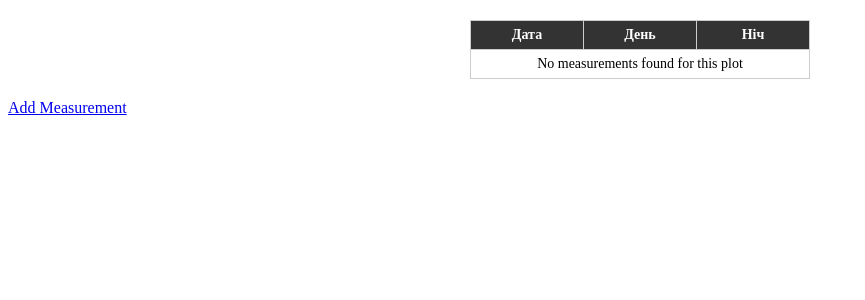
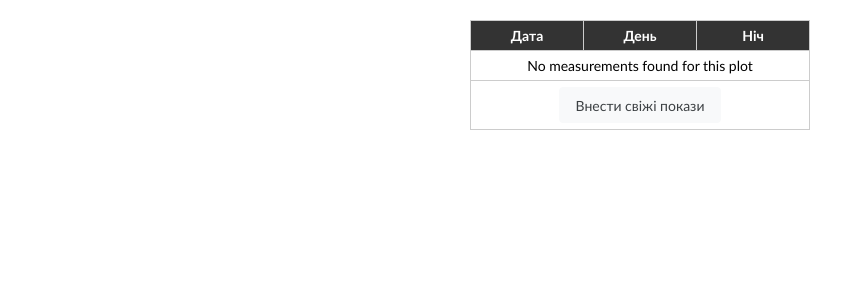
Before and after one commit to dimbaida/veteran, a Django app: page /electricity/measurements/ in a window 1280 px wide. Shown: the top 300 px of the page, without its empty margins (0-865 px from the left). Run offline with Django 5.2, Linux system fonts and the light colour scheme; the visitor is signed in with stand-in values (Sample User, id 1); data that the repository does not hold is empty.

Commit message:
added button

```diff
--- a/veteran/electricity/static/css/styles.css
+++ b/veteran/electricity/static/css/styles.css
@@ -5,6 +5,7 @@ table {
     margin: 20px auto; /* Center align table */
     border-collapse: collapse;
     font-size: 14px; /* Smaller font size */
+    font-family: Trebuchet MS;
     border: 1px solid #ccc;
 }
 
@@ -44,6 +45,36 @@ th, td {
     text-align: center;
 }
 
+.button {
+  background-color: #f8f9fa;
+  border: 1px solid #f8f9fa;
+  border-radius: 4px;
+  color: #3c4043;
+  cursor: pointer;
+  font-family: Trebuchet MS, sans-serif;
+  font-size: 14px;
+  height: 36px;
+  line-height: 27px;
+  min-width: 54px;
+  padding: 0 16px;
+  text-align: center;
+  user-select: none;
+  -webkit-user-select: none;
+  touch-action: manipulation;
+  white-space: pre;
+}
+
+.button:hover {
+  border-color: #dadce0;
+  box-shadow: rgba(0, 0, 0, .1) 0 1px 1px;
+  color: #202124;
+}
+
+.button:focus {
+  border-color: #4285f4;
+  outline: none;
+}
+
 /* Responsive table */
 @media screen and (max-width: 800px) {
     table {
--- a/veteran/electricity/templates/measurements.html
+++ b/veteran/electricity/templates/measurements.html
@@ -36,12 +36,17 @@
         </tr>
         {% empty %}
         <tr>
-            <td colspan="5">No measurements found for this plot</td>
+            <td colspan="3">No measurements found for this plot</td>
         </tr>
         {% endfor %}
+        <tr>
+            <td colspan="3">
+                <button onclick="location.href = '{% url 'electricity:measurements_add' %}'" class="button" role="button">Внести свіжі покази</button>
+            </td>
+        </tr>
     </tbody>
 </table>
-<a href="{% url 'electricity:measurements_add' %}">Add Measurement</a>
+
 
 </body>
 </html>
```
